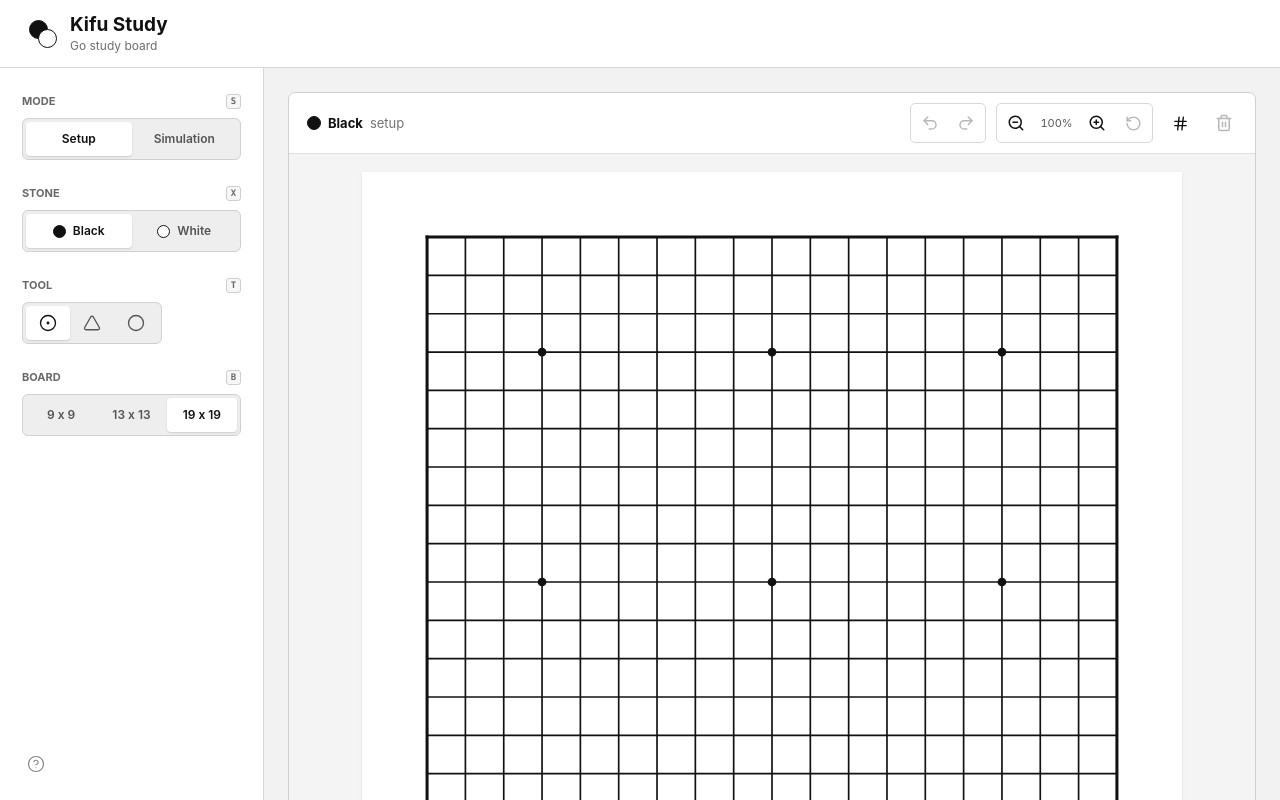
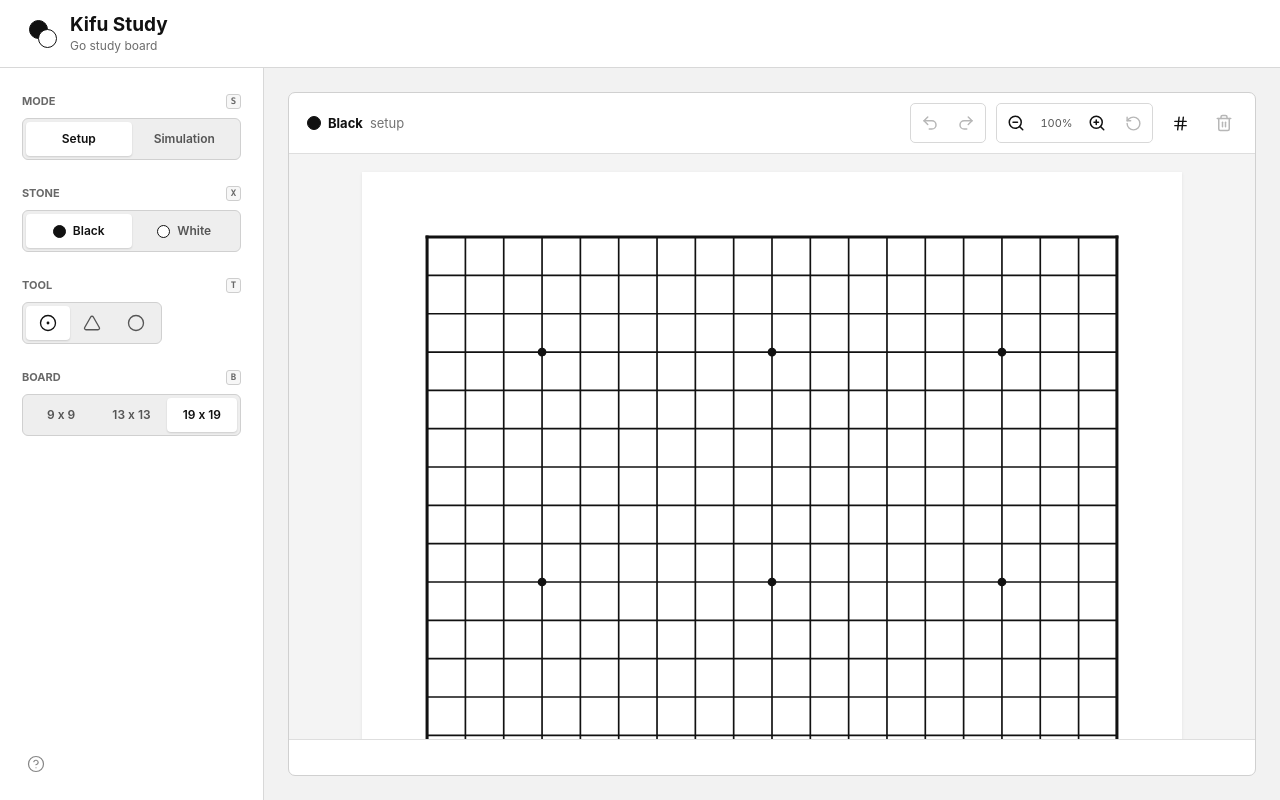
Before and after one commit to yewenlyu/kifu-study, a React (Vite) app: page / in a window 1280 px wide. Shown: the top 800 px of the page. Built offline with nearby package versions, Linux system fonts and the light colour scheme.

Commit message:
Fill board frame through desktop workspace

```diff
--- a/src/styles/board.css
+++ b/src/styles/board.css
@@ -1,9 +1,12 @@
 .board-area {
+  height: calc(100vh - 68px);
+  height: calc(100dvh - 68px);
   min-width: 0;
   padding: 24px;
 }
 
 .board-frame {
+  height: 100%;
   display: flex;
   flex-direction: column;
   overflow: hidden;
@@ -95,8 +98,9 @@
 .board-stage {
   width: 100%;
   aspect-ratio: 1;
-  max-height: 856px;
   min-height: 0;
+  display: grid;
+  align-items: safe center;
   flex: 1;
   overflow: auto;
   padding: 18px;
@@ -176,9 +180,13 @@
 
 @media (max-width: 860px) {
   .board-area {
+    height: auto;
     padding: 16px;
   }
 
+  .board-frame {
+    height: auto;
+  }
 }
 
 @media (max-width: 620px) {
```
Also changed, not shown: 1 other file (tests, documents, lock files or other folders).
